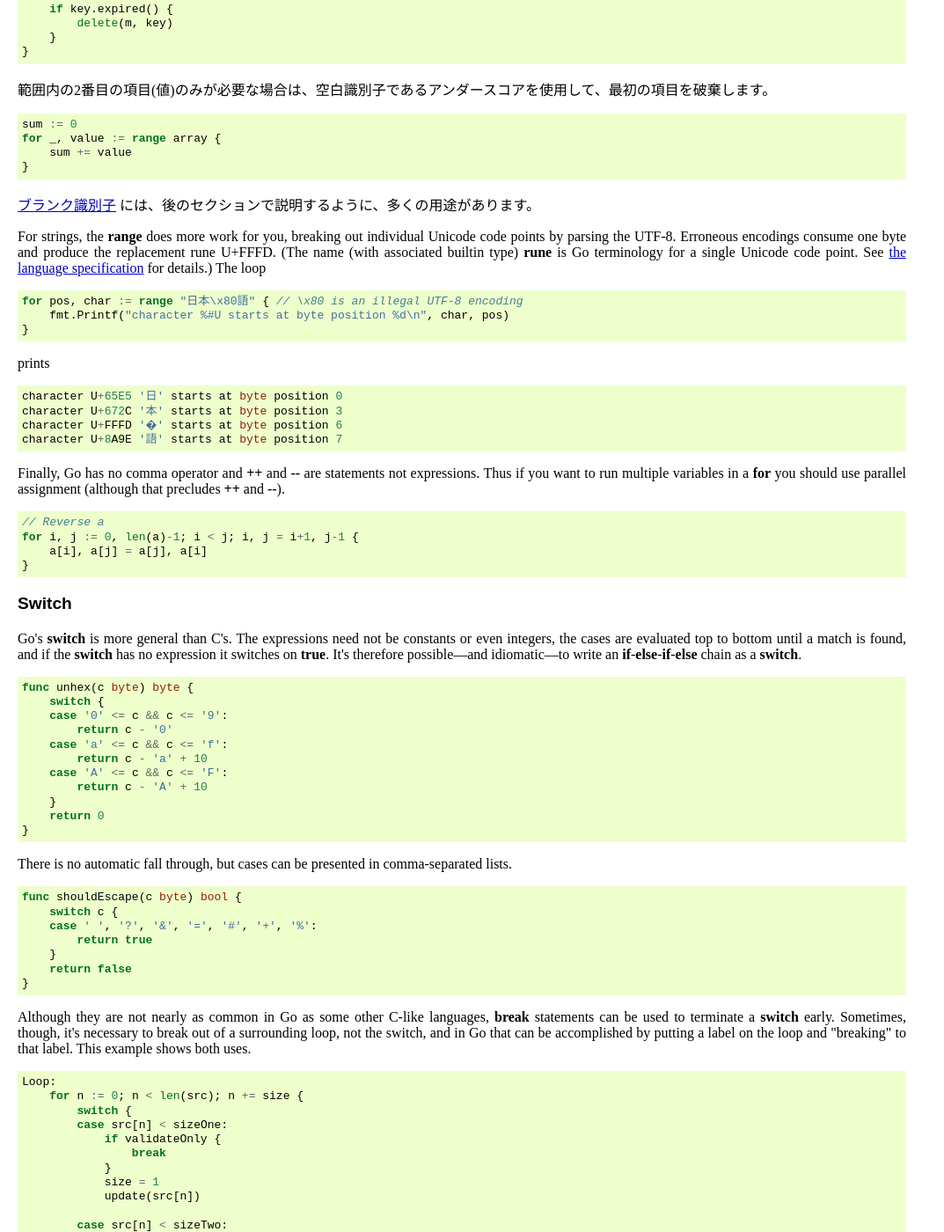
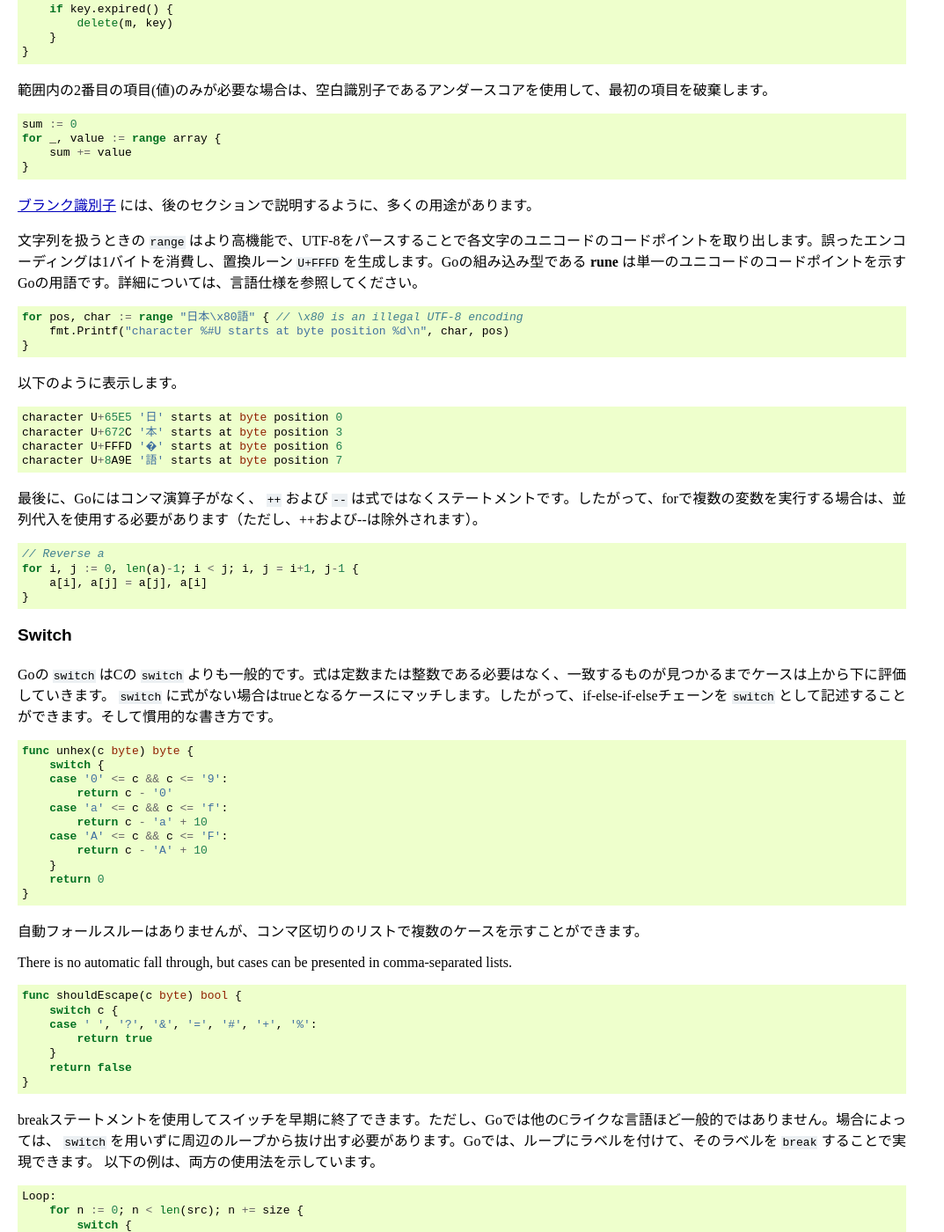
Before and after one commit to d-tsuji/effective_go, a Sphinx documentation site: the page built from source/documents/effective_go_ja.rst, in a window 1280 px wide and 1400 px high, scrolled down 7570 px. Shown: the whole window at 88% size, without its empty margins (0-1073 px from the left). Built offline with Sphinx 7.4.7, drawn with Linux system fonts in a browser that asks for light colours; some of the changed text lies outside the part shown.

Commit message:
add around switch

```diff
--- a/source/documents/effective_go_ja.rst
+++ b/source/documents/effective_go_ja.rst
@@ -364,12 +364,7 @@ GoのforループはCに似ていますが、同じではありません。Go言
 
 `ブランク識別子 <#blank>`_ には、後のセクションで説明するように、多くの用途があります。
 
-For strings, the **range** does more work for you, breaking out
-individual Unicode code points by parsing the UTF-8. Erroneous encodings
-consume one byte and produce the replacement rune U+FFFD. (The name
-(with associated builtin type) **rune** is Go terminology for a single
-Unicode code point. See `the language
-specification </ref/spec#Rune_literals>`__ for details.) The loop
+文字列を扱うときの ``range`` はより高機能で、UTF-8をパースすることで各文字のユニコードのコードポイントを取り出します。誤ったエンコーディングは1バイトを消費し、置換ルーン ``U+FFFD`` を生成します。Goの組み込み型である **rune** は単一のユニコードのコードポイントを示すGoの用語です。詳細については、言語仕様を参照してください。
 
 .. code-block:: go
 
@@ -377,7 +372,7 @@ specification </ref/spec#Rune_literals>`__ for details.) The loop
        fmt.Printf("character %#U starts at byte position %d\n", char, pos)
    }
 
-prints
+以下のように表示します。
 
 .. code-block:: go
 
@@ -386,10 +381,7 @@ prints
    character U+FFFD '�' starts at byte position 6
    character U+8A9E '語' starts at byte position 7
 
-Finally, Go has no comma operator and **++** and **--** are statements
-not expressions. Thus if you want to run multiple variables in a **for**
-you should use parallel assignment (although that precludes **++** and
-**--**).
+最後に、Goにはコンマ演算子がなく、 ``++`` および ``--`` は式ではなくステートメントです。したがって、forで複数の変数を実行する場合は、並列代入を使用する必要があります（ただし、++および--は除外されます）。
 
 .. code-block:: go
 
@@ -401,11 +393,7 @@ you should use parallel assignment (although that precludes **++** and
 Switch
 ~~~~~~
 
-Go's **switch** is more general than C's. The expressions need not be
-constants or even integers, the cases are evaluated top to bottom until
-a match is found, and if the **switch** has no expression it switches on
-**true**. It's therefore possible—and idiomatic—to write an
-**if**-**else**-**if**-**else** chain as a **switch**.
+Goの ``switch`` はCの ``switch`` よりも一般的です。式は定数または整数である必要はなく、一致するものが見つかるまでケースは上から下に評価していきます。 ``switch`` に式がない場合はtrueとなるケースにマッチします。したがって、if-else-if-elseチェーンを ``switch`` として記述することができます。そして慣用的な書き方です。
 
 .. code-block:: go
 
@@ -421,6 +409,8 @@ a match is found, and if the **switch** has no expression it switches on
        return 0
    }
 
+自動フォールスルーはありませんが、コンマ区切りのリストで複数のケースを示すことができます。
+
 There is no automatic fall through, but cases can be presented in
 comma-separated lists.
 
@@ -434,12 +424,7 @@ comma-separated lists.
        return false
    }
 
-Although they are not nearly as common in Go as some other C-like
-languages, **break** statements can be used to terminate a **switch**
-early. Sometimes, though, it's necessary to break out of a surrounding
-loop, not the switch, and in Go that can be accomplished by putting a
-label on the loop and "breaking" to that label. This example shows both
-uses.
+breakステートメントを使用してスイッチを早期に終了できます。ただし、Goでは他のCライクな言語ほど一般的ではありません。場合によっては、 ``switch`` を用いずに周辺のループから抜け出す必要があります。Goでは、ループにラベルを付けて、そのラベルを ``break`` することで実現できます。 以下の例は、両方の使用法を示しています。
 
 .. code-block:: go
 
@@ -466,11 +451,9 @@ uses.
            }
        }
 
-Of course, the **continue** statement also accepts an optional label but
-it applies only to loops.
-
-To close this section, here's a comparison routine for byte slices that
-uses two **switch** statements:
+もちろん ``continue`` ステートメントはオプションのラベルも受け入れますが、ループにのみ適用されます。
+
+最後に、2つの ``switch`` ステートメントを使用するバイトスライスの比較ルーチンを次に示します。
 
 .. code-block:: go
 
@@ -497,16 +480,10 @@ uses two **switch** statements:
 
 .. _type_switch:
 
-Type switch
+型の switch
 ~~~~~~~~~~~~~~~~~~~
 
-A switch can also be used to discover the dynamic type of an interface
-variable. Such a *type switch* uses the syntax of a type assertion with
-the keyword **type** inside the parentheses. If the switch declares a
-variable in the expression, the variable will have the corresponding
-type in each clause. It's also idiomatic to reuse the name in such
-cases, in effect declaring a new variable with the same name but a
-different type in each case.
+``switch`` を使用して、インターフェイス変数の動的な型を検出することもできます。 このような型 ``switch`` は、カッコ内にキーワードタイプを持つ型アサーションの構文を使用します。 ``switch`` が式で変数を宣言する場合、変数は各句で対応する型を持ちます。また、このような場合に名前を再利用することも慣習的であり、事実上、それぞれの場合に同じ名前で異なる型の新しい変数を宣言します。
 
 .. code-block:: go
 
```
Also changed, not shown: other parts of source/documents/effective_go_ja.rst (+3 -3 lines).
